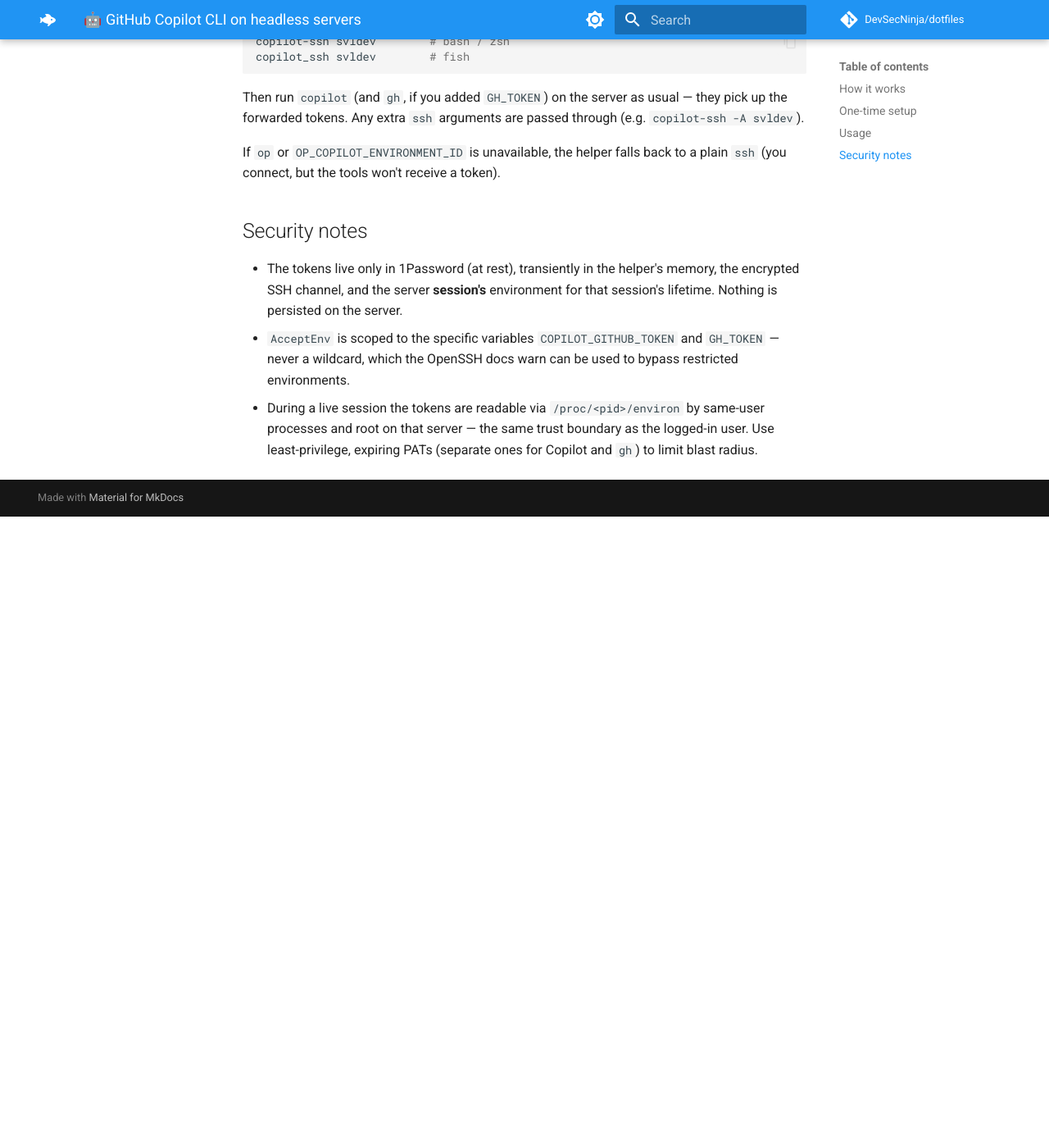
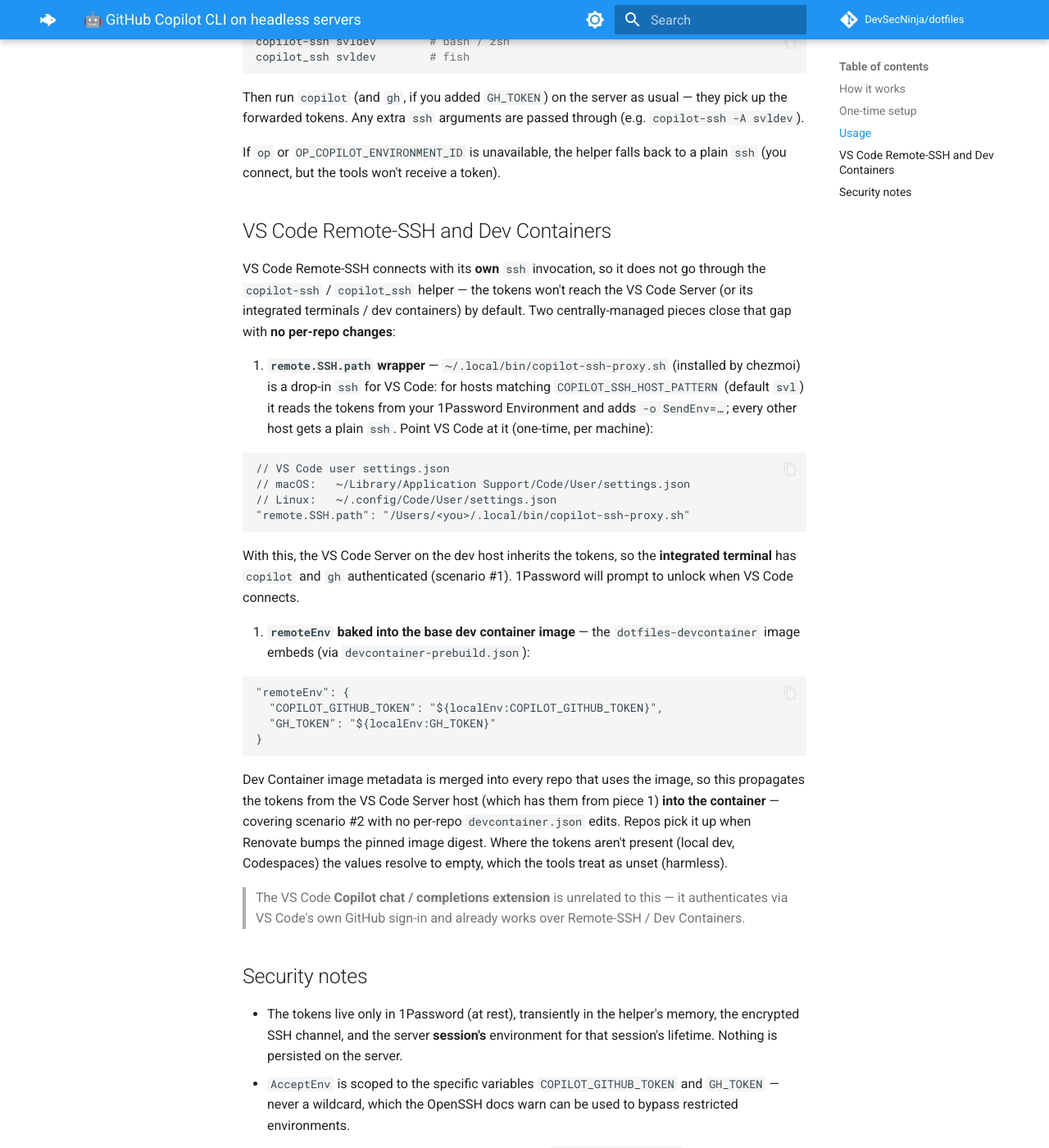
Before and after one commit to DevSecNinja/dotfiles, an MkDocs documentation site: the page built from docs/copilot-cli.md, in a window 1280 px wide and 1400 px high, scrolled down 2003 px. Shown: the whole window at 82% size. Built offline with MkDocs 1.6.1 and Material for MkDocs 9.7.7, drawn with Linux system fonts in a browser that asks for light colours; comment, search, counter and statistics services are not loaded; before the commit the page ends 2633 px from its top, so only the background shows below that.

Commit message:
feat(vscode): forward Copilot/gh tokens to Remote-SSH and dev containers
Make the 1Password token forwarding work in VS Code without per-repo changes:

- copilot-ssh-proxy.sh: an `ssh` drop-in for VS Code's `remote.SSH.path`. For
  hosts matching COPILOT_SSH_HOST_PATTERN (default "svl") it reads the tokens
  from the 1Password Environment and adds `-o SendEnv=...`; all other hosts get
  a plain ssh (no 1Password unlock). This gets the tokens into the VS Code
  Server env so integrated terminals are authenticated.
- devcontainer-prebuild.json: bake `remoteEnv` for COPILOT_GITHUB_TOKEN and
  GH_TOKEN into the shared dotfiles-devcontainer image metadata, so every repo
  using the image inherits it (merged per Dev Container spec) and the tokens
  reach inside dev containers with no per-repo devcontainer.json edits.
- docs/copilot-cli.md: document the VS Code setup and the extension vs CLI
  distinction.
- tests: add tests/bash/copilot-ssh-proxy.bats (matching/non-matching hosts,
  op-not-called scoping, GH_TOKEN-optional, custom pattern, op-absent fallback).

Co-authored-by: Copilot <223556219+Copilot@users.noreply.github.com>

````diff
--- a/docs/copilot-cli.md
+++ b/docs/copilot-cli.md
@@ -92,6 +92,51 @@ they pick up the forwarded tokens. Any extra `ssh` arguments are passed through
 If `op` or `OP_COPILOT_ENVIRONMENT_ID` is unavailable, the helper falls back to
 a plain `ssh` (you connect, but the tools won't receive a token).
 
+## VS Code Remote-SSH and Dev Containers
+
+VS Code Remote-SSH connects with its **own** `ssh` invocation, so it does not go
+through the `copilot-ssh` / `copilot_ssh` helper — the tokens won't reach the
+VS Code Server (or its integrated terminals / dev containers) by default. Two
+centrally-managed pieces close that gap with **no per-repo changes**:
+
+1. **`remote.SSH.path` wrapper** — `~/.local/bin/copilot-ssh-proxy.sh` (installed
+   by chezmoi) is a drop-in `ssh` for VS Code: for hosts matching
+   `COPILOT_SSH_HOST_PATTERN` (default `svl`) it reads the tokens from your
+   1Password Environment and adds `-o SendEnv=…`; every other host gets a plain
+   `ssh`. Point VS Code at it (one-time, per machine):
+
+   ```jsonc
+   // VS Code user settings.json
+   // macOS:   ~/Library/Application Support/Code/User/settings.json
+   // Linux:   ~/.config/Code/User/settings.json
+   "remote.SSH.path": "/Users/<you>/.local/bin/copilot-ssh-proxy.sh"
+   ```
+
+   With this, the VS Code Server on the dev host inherits the tokens, so the
+   **integrated terminal** has `copilot` and `gh` authenticated (scenario #1).
+   1Password will prompt to unlock when VS Code connects.
+
+2. **`remoteEnv` baked into the base dev container image** — the
+   `dotfiles-devcontainer` image embeds (via `devcontainer-prebuild.json`):
+
+   ```jsonc
+   "remoteEnv": {
+     "COPILOT_GITHUB_TOKEN": "${localEnv:COPILOT_GITHUB_TOKEN}",
+     "GH_TOKEN": "${localEnv:GH_TOKEN}"
+   }
+   ```
+
+   Dev Container image metadata is merged into every repo that uses the image,
+   so this propagates the tokens from the VS Code Server host (which has them
+   from piece 1) **into the container** — covering scenario #2 with no
+   per-repo `devcontainer.json` edits. Repos pick it up when Renovate bumps the
+   pinned image digest. Where the tokens aren't present (local dev, Codespaces)
+   the values resolve to empty, which the tools treat as unset (harmless).
+
+> The VS Code **Copilot chat / completions extension** is unrelated to this — it
+> authenticates via VS Code's own GitHub sign-in and already works over
+> Remote-SSH / Dev Containers.
+
 ## Security notes
 
 - The tokens live only in 1Password (at rest), transiently in the helper's
````
Also changed, not shown: 3 other files.
